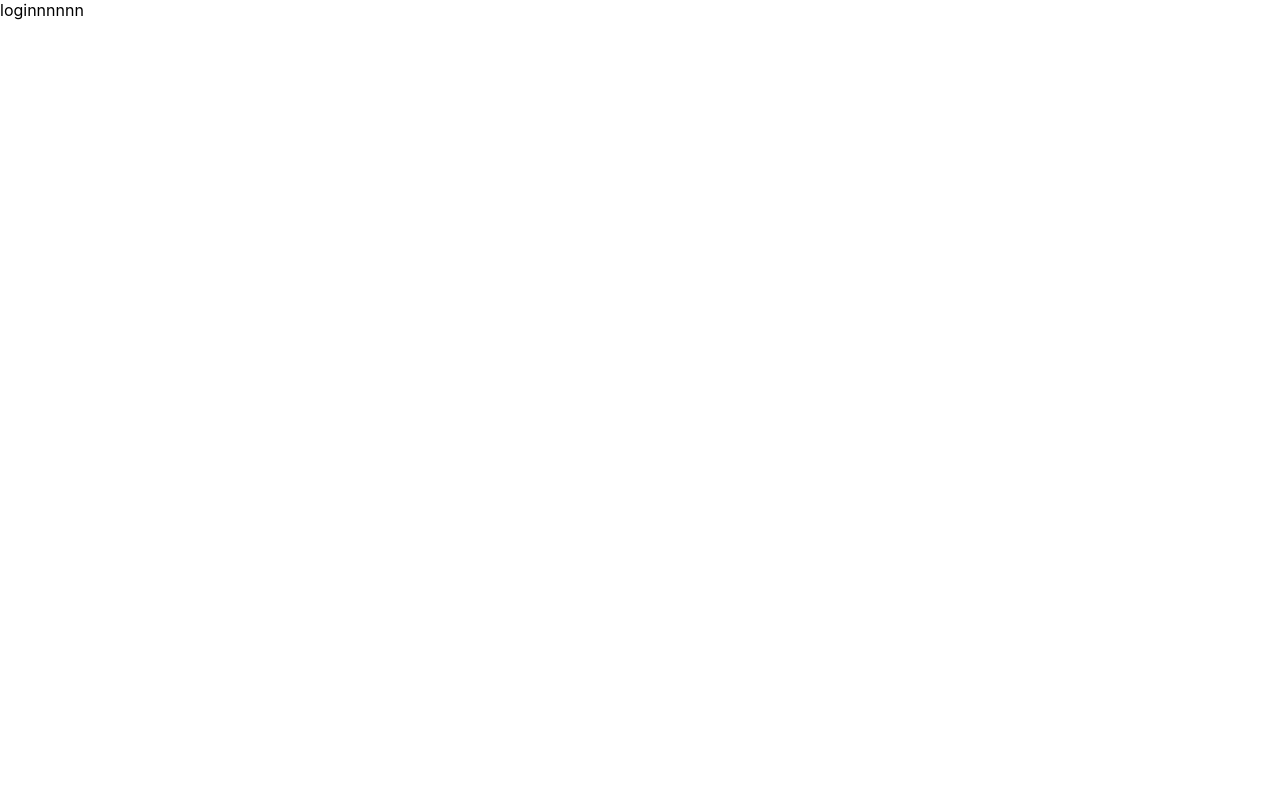
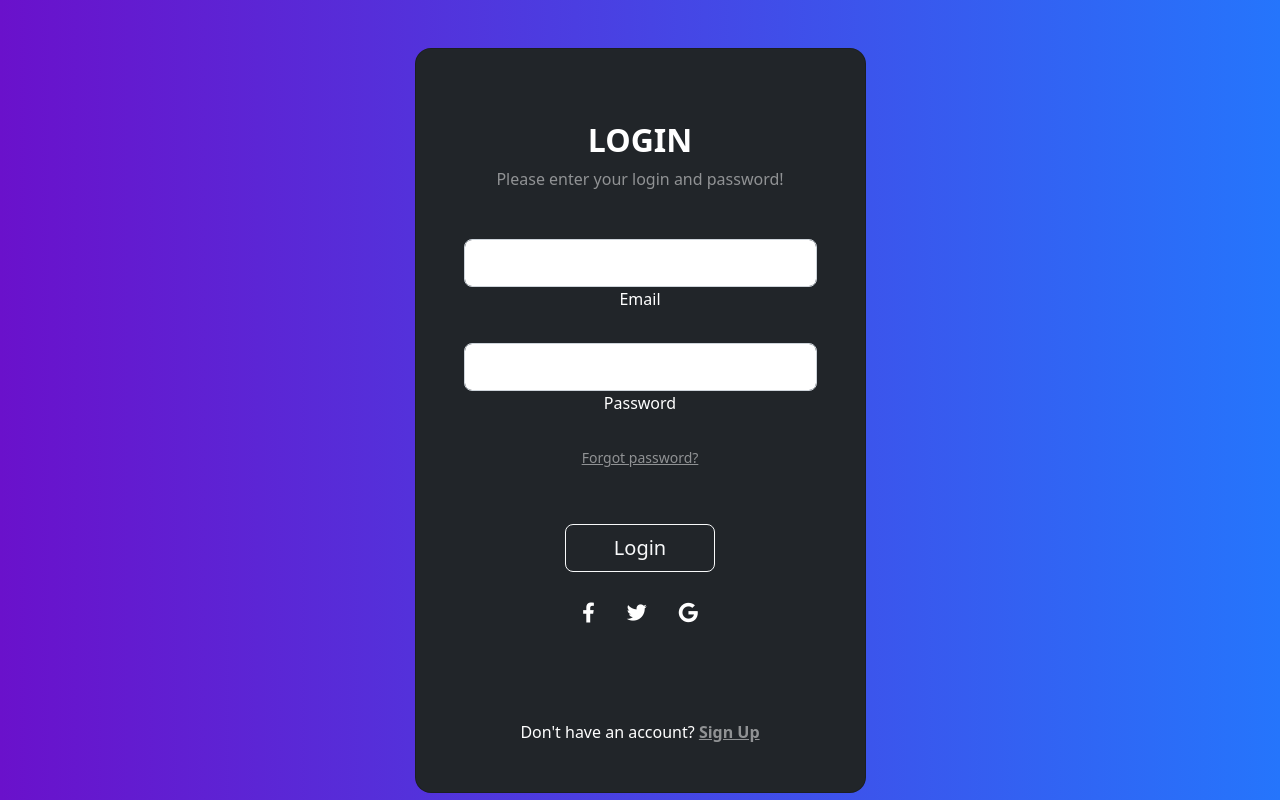
Before and after one commit to Thato2619/Recipe_blog_app, a React (Create React App) app in the folder client-experience/: page /login in a window 1280 px wide. Built offline with nearby package versions, Linux system fonts and the light colour scheme.

Commit message:
add react bootstrap and import bootstrap dist
- add login form
- registration form

```diff
--- a/client-experience/package.json
+++ b/client-experience/package.json
@@ -6,7 +6,9 @@
     "@testing-library/jest-dom": "^5.16.5",
     "@testing-library/react": "^13.4.0",
     "@testing-library/user-event": "^13.5.0",
+    "bootstrap": "^5.2.3",
     "react": "^18.2.0",
+    "react-bootstrap": "^2.7.2",
     "react-dom": "^18.2.0",
     "react-router-dom": "^6.8.2",
     "react-scripts": "5.0.1",
--- a/client-experience/src/App.js
+++ b/client-experience/src/App.js
@@ -1,13 +1,39 @@
 
 import './App.css';
 import Login from './Pages/Login';
-import {BrowserRouter, Route, Switch} from 'react-router-dom';
+import Register from './Pages/Register';
+import Home from './Pages/Home';
+import {
+  createBrowserRouter,
+  RouterProvider,
+} from "react-router-dom";
+
+const router = createBrowserRouter([
+  //Register page
+  {
+    path: "/",
+    element: <div>WDFGHJK</div>,
+  },
+
+  //Login Page
+  {
+    path: "/register",
+    element: <Register />,
+  },
+
+  //Home Page
+  {
+    path: "/login",
+    element: <Login />,
+  },
+]);
+
+
 function App() {
   return (
     <div>
-      <BrowserRouter>
-        <Route exact path="/login" component={Login} />
-      </BrowserRouter>
+    <Home />
+    <RouterProvider router={router} />
     </div>
   )
 
--- a/client-experience/src/Pages/Login.jsx
+++ b/client-experience/src/Pages/Login.jsx
@@ -1,10 +1,47 @@
 import React from 'react'
-
+import 'bootstrap/dist/css/bootstrap.min.css';
+import './login.css'
 const Login = () => {
   return (
-    <div>
-      loginnnnnn
+
+    <section className="vh-100 gradient-custom">
+  <div className="container py-5 h-100">
+    <div className="row d-flex justify-content-center align-items-center h-100">
+      <div className="col-12 col-md-8 col-lg-6 col-xl-5">
+        <div className="card bg-dark text-white" style={{borderRadius: '1rem'}}>
+          <div className="card-body p-5 text-center">
+            <div className="mb-md-5 mt-md-4 pb-5">
+              <h2 className="fw-bold mb-2 text-uppercase">Login</h2>
+              <p className="text-white-50 mb-5">Please enter your login and password!</p>
+              <div className="form-outline form-white mb-4">
+                <input type="email" id="typeEmailX" className="form-control form-control-lg" />
+                <label className="form-label" htmlFor="typeEmailX">Email</label>
+              </div>
+              <div className="form-outline form-white mb-4">
+                <input type="password" id="typePasswordX" className="form-control form-control-lg" />
+                <label className="form-label" htmlFor="typePasswordX">Password</label>
+              </div>
+              <p className="small mb-5 pb-lg-2"><a className="text-white-50" href="#!">Forgot password?</a></p>
+              <button className="btn btn-outline-light btn-lg px-5" type="submit">Login</button>
+              <div className="d-flex justify-content-center text-center mt-4 pt-1">
+                <a href="#!" className="text-white"><i className="fab fa-facebook-f fa-lg" /></a>
+                <a href="#!" className="text-white"><i className="fab fa-twitter fa-lg mx-4 px-2" /></a>
+                <a href="#!" className="text-white"><i className="fab fa-google fa-lg" /></a>
+              </div>
+            </div>
+            <div>
+              <p className="mb-0">Don't have an account? <a href="#!" className="text-white-50 fw-bold">Sign Up</a>
+              </p>
+            </div>
+          </div>
+        </div>
+      </div>
     </div>
+  </div>
+</section>
+
+
+
   )
 }
 
--- /dev/null
+++ b/client-experience/src/Pages/Register.jsx
@@ -0,0 +1,54 @@
+import React from 'react'
+
+import 'bootstrap/dist/css/bootstrap.min.css';
+
+const Register = () => {
+  return (<section className="vh-100 bg-image" style={{backgroundImage: 'url("https://mdbcdn.b-cdn.net/img/Photos/new-templates/search-box/img4.webp")'}}>
+  <div className="mask d-flex align-items-center h-100 gradient-custom-3">
+    <div className="container h-100">
+      <div className="row d-flex justify-content-center align-items-center h-100">
+        <div className="col-12 col-md-9 col-lg-7 col-xl-6">
+          <div className="card" style={{borderRadius: 15}}>
+            <div className="card-body p-5">
+              <h2 className="text-uppercase text-center mb-5">Create an account</h2>
+              <form>
+                <div className="form-outline mb-4">
+                  <input type="text" id="form3Example1cg" className="form-control form-control-lg" />
+                  <label className="form-label" htmlFor="form3Example1cg">Your Name</label>
+                </div>
+                <div className="form-outline mb-4">
+                  <input type="email" id="form3Example3cg" className="form-control form-control-lg" />
+                  <label className="form-label" htmlFor="form3Example3cg">Your Email</label>
+                </div>
+                <div className="form-outline mb-4">
+                  <input type="password" id="form3Example4cg" className="form-control form-control-lg" />
+                  <label className="form-label" htmlFor="form3Example4cg">Password</label>
+                </div>
+                <div className="form-outline mb-4">
+                  <input type="password" id="form3Example4cdg" className="form-control form-control-lg" />
+                  <label className="form-label" htmlFor="form3Example4cdg">Repeat your password</label>
+                </div>
+                <div className="form-check d-flex justify-content-center mb-5">
+                  <input className="form-check-input me-2" type="checkbox" defaultValue id="form2Example3cg" />
+                  <label className="form-check-label" htmlFor="form2Example3g">
+                    I agree all statements in <a href="#!" className="text-body"><u>Terms of service</u></a>
+                  </label>
+                </div>
+                <div className="d-flex justify-content-center">
+                  <button type="button" className="btn btn-success btn-block btn-lg gradient-custom-4 text-body">Register</button>
+                </div>
+                <p className="text-center text-muted mt-5 mb-0">Have already an account? <a href="#!" className="fw-bold text-body"><u>Login here</u></a></p>
+              </form>
+            </div>
+          </div>
+        </div>
+      </div>
+    </div>
+  </div>
+</section>
+
+
+  )
+}
+
+export default Register
--- /dev/null
+++ b/client-experience/src/Pages/login.css
@@ -0,0 +1,10 @@
+.gradient-custom {
+    /* fallback for old browsers */
+    background: #6a11cb;
+
+    /* Chrome 10-25, Safari 5.1-6 */
+    background: -webkit-linear-gradient(to right, rgba(106, 17, 203, 1), rgba(37, 117, 252, 1));
+
+    /* W3C, IE 10+/ Edge, Firefox 16+, Chrome 26+, Opera 12+, Safari 7+ */
+    background: linear-gradient(to right, rgba(106, 17, 203, 1), rgba(37, 117, 252, 1))
+    }
```
Also changed, not shown: client-experience/src/Pages/Home.jsx (line endings or trailing spaces), 1 other file (tests, documents, lock files or other folders).
